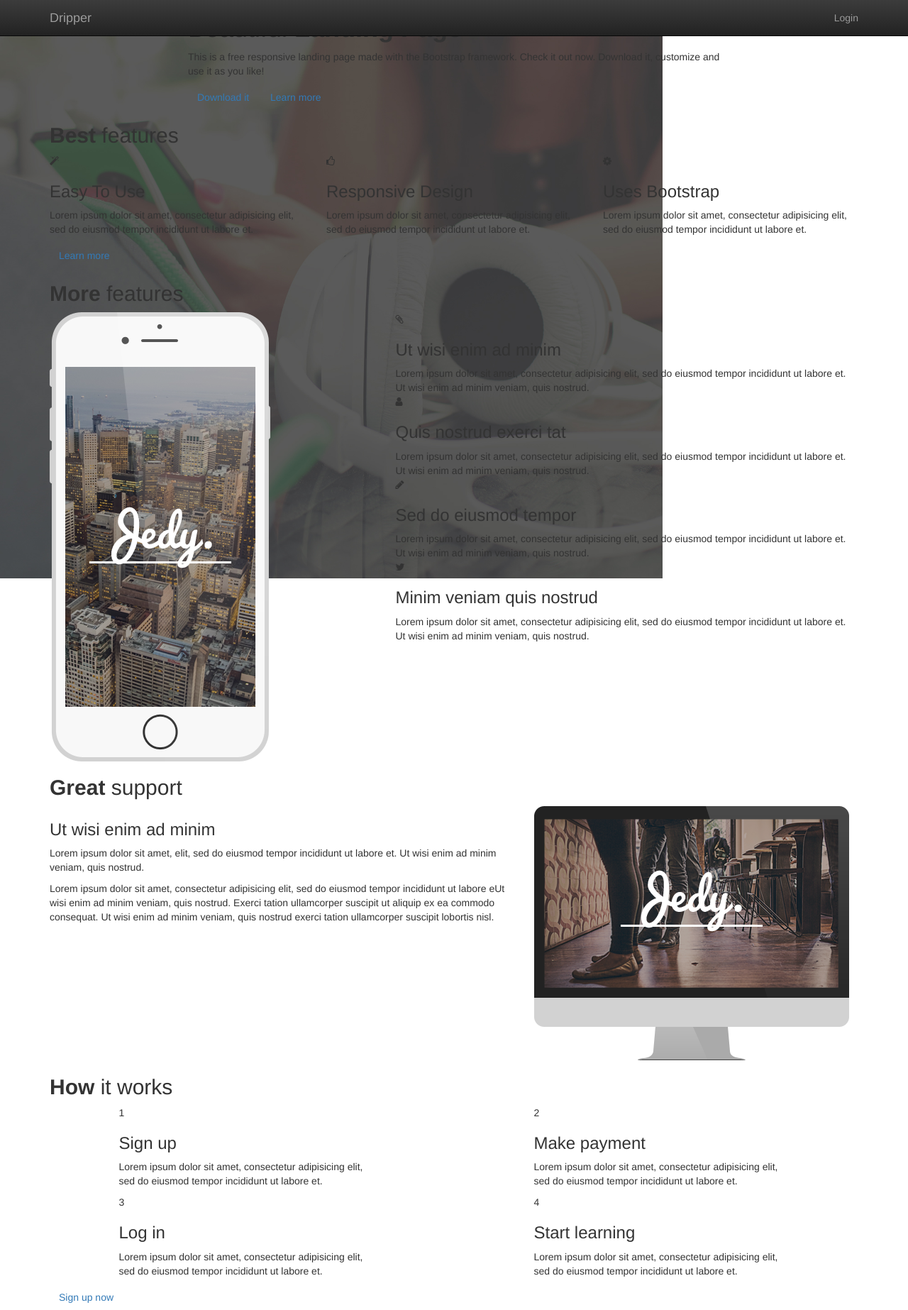
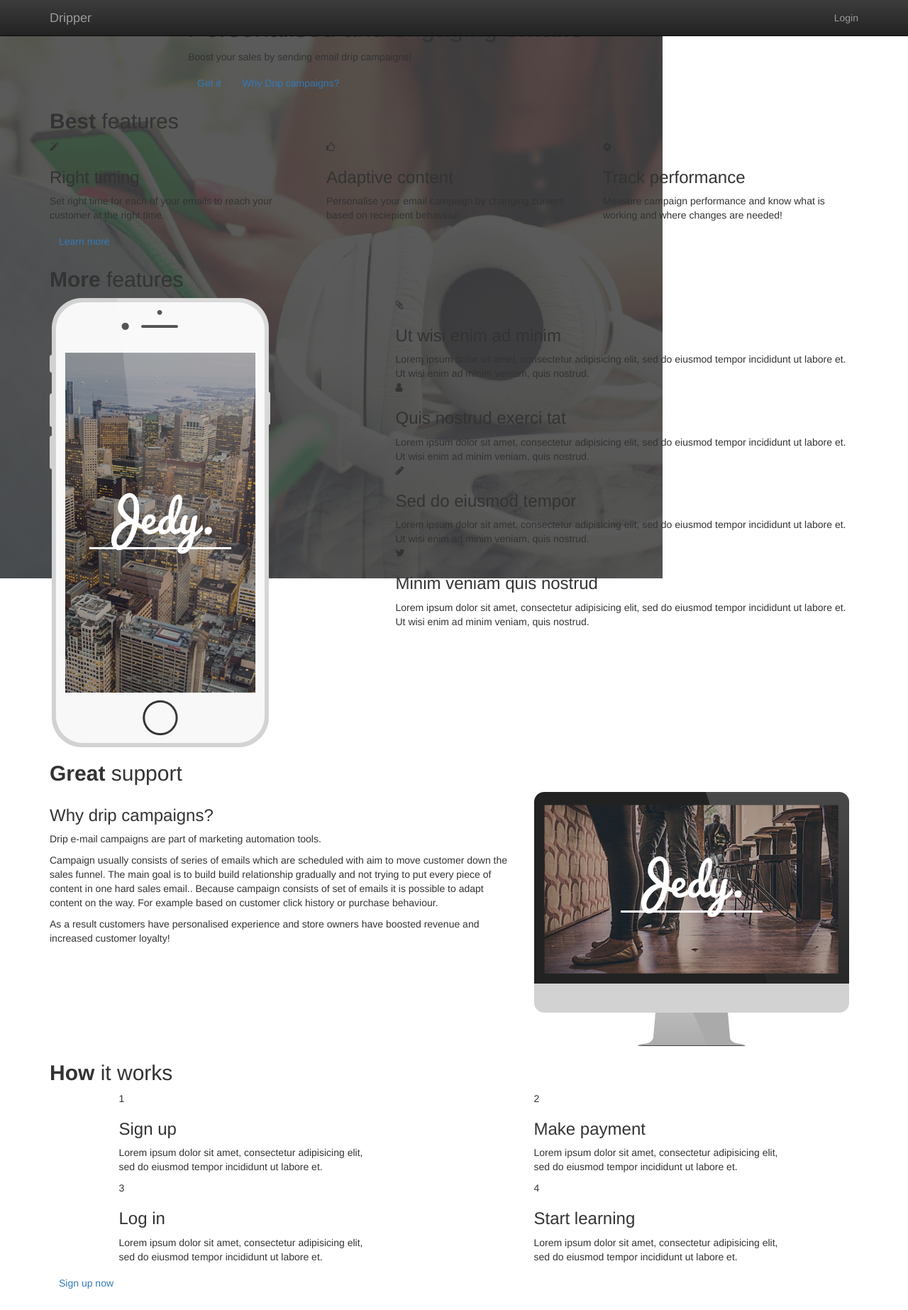
Before and after one commit to Dripitio/drip, a Flask app: page / in a window 1280 px wide. Shown: the top 1846 px of the page at 71% size. Run offline with Flask 2, Linux system fonts and the light colour scheme; some libraries are stand-ins or nearby versions.

Commit message:
features and description copy added

```diff
--- a/drip/templates/landing/landing.html
+++ b/drip/templates/landing/landing.html
@@ -7,18 +7,16 @@
             <div class="container">
                 <div class="row">
                     <div class="col-sm-8 col-sm-offset-2 text">
-                        <h1>Beautiful <strong>Landing Page</strong></h1>
+                        <h1>Personalised and engaging <strong>emails</strong></h1>
 
                         <div class="description">
                             <p>
-                                This is a free responsive landing page made with the Bootstrap
-                                framework.
-                                Check it out now. Download it, customize and use it as you like!
+                                Boost your sales by sending email drip campaigns!
                             </p>
                         </div>
                         <div class="top-big-link">
-                            <a class="btn btn-link-1" href="http://azmind.com">Download it</a>
-                            <a class="btn btn-link-2 scroll-link" href="#features">Learn more</a>
+                            <a class="btn btn-link-1" href="http://azmind.com">Get it</a>
+                            <a class="btn btn-link-2 scroll-link" href="#features">Why Drip campaigns?</a>
                         </div>
                     </div>
                 </div>
@@ -47,28 +45,25 @@
                     <div class="features-box-icon">
                         <i class="fa fa-magic"></i>
                     </div>
-                    <h3>Easy To Use</h3>
+                    <h3>Right timing</h3>
 
-                    <p>Lorem ipsum dolor sit amet, consectetur adipisicing elit, sed do eiusmod
-                        tempor incididunt ut labore et.</p>
+                    <p>Set right time for each of your emails to reach your customer at the right time.</p>
                 </div>
                 <div class="col-sm-4 features-box">
                     <div class="features-box-icon">
                         <i class="fa fa-thumbs-o-up"></i>
                     </div>
-                    <h3>Responsive Design</h3>
+                    <h3>Adaptive content</h3>
 
-                    <p>Lorem ipsum dolor sit amet, consectetur adipisicing elit, sed do eiusmod
-                        tempor incididunt ut labore et.</p>
+                    <p>Personalise your email campaign by changing content based on reciepient behaviour</p>
                 </div>
                 <div class="col-sm-4 features-box">
                     <div class="features-box-icon">
                         <i class="fa fa-cog"></i>
                     </div>
-                    <h3>Uses Bootstrap</h3>
+                    <h3>Track performance</h3>
 
-                    <p>Lorem ipsum dolor sit amet, consectetur adipisicing elit, sed do eiusmod
-                        tempor incididunt ut labore et.</p>
+                    <p>Measure campaign performance and know what is working and where changes are needed!</p>
                 </div>
             </div>
             <div class="row">
@@ -162,20 +157,17 @@
             <div class="row">
                 <div class="col-sm-7 great-support-box">
                     <div class="great-support-box-text great-support-box-text-left">
-                        <h3>Ut wisi enim ad minim</h3>
+                        <h3>Why drip campaigns?</h3>
 
                         <p>
-                            Lorem ipsum dolor sit amet, elit,
-                            sed do eiusmod tempor incididunt ut labore et. Ut wisi enim ad minim
-                            veniam, quis nostrud.
+                            Drip e-mail campaigns are part of marketing automation tools.
                         </p>
 
                         <p>
-                            Lorem ipsum dolor sit amet, consectetur adipisicing elit, sed do eiusmod
-                            tempor incididunt ut labore eUt wisi enim ad minim veniam, quis nostrud.
-                            Exerci tation ullamcorper suscipit ut aliquip ex ea commodo consequat.
-                            Ut wisi enim ad minim veniam, quis nostrud exerci tation ullamcorper
-                            suscipit lobortis nisl.
+                            Campaign usually consists of series of emails which are scheduled with aim to move customer down the sales funnel. The main goal is to build build relationship gradually and not trying to put every piece of content in one hard sales email.. Because campaign consists of set of emails it is possible to adapt content on the way. For example based on customer click history or purchase behaviour.
+                        </p>
+                        <p>
+                            As a result customers have personalised experience and store owners have boosted revenue and increased customer loyalty!
                         </p>
                     </div>
                 </div>
```
